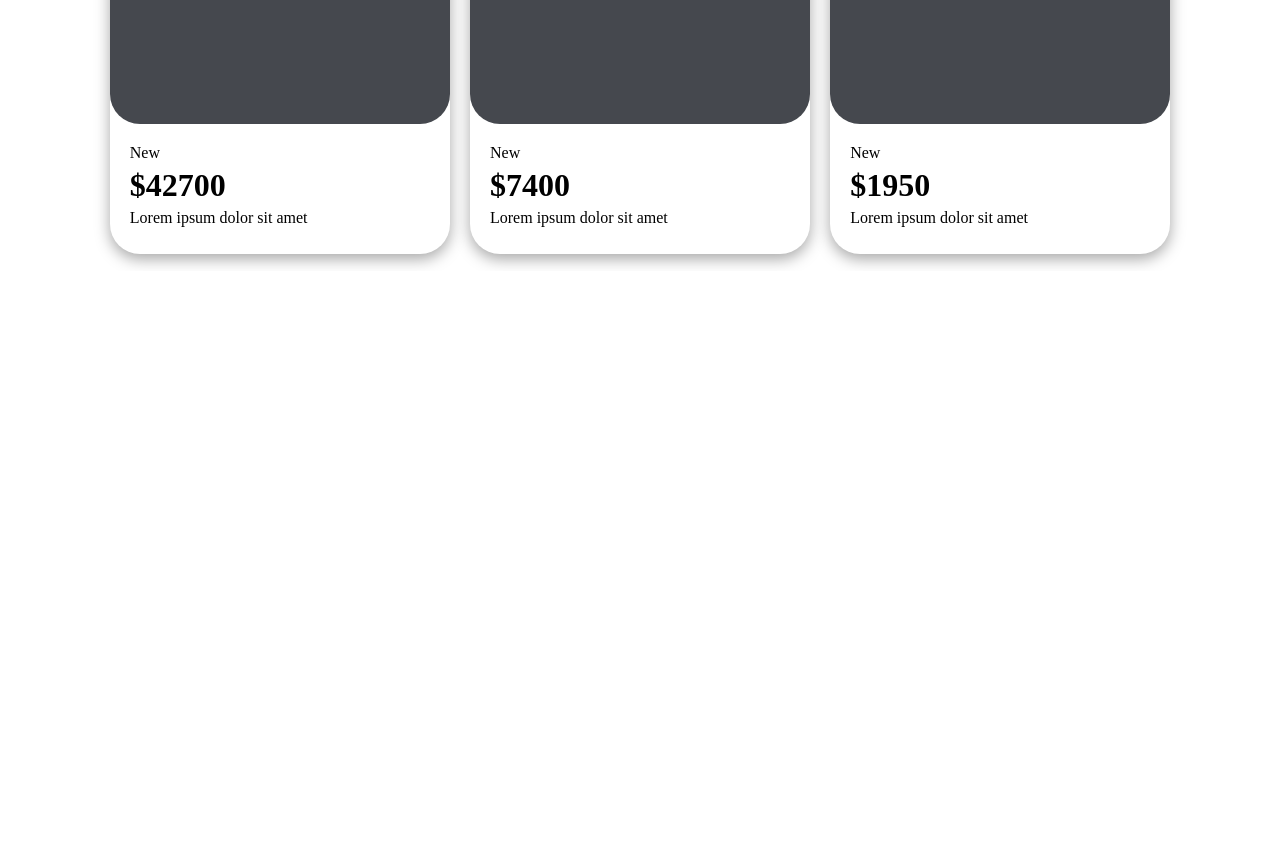
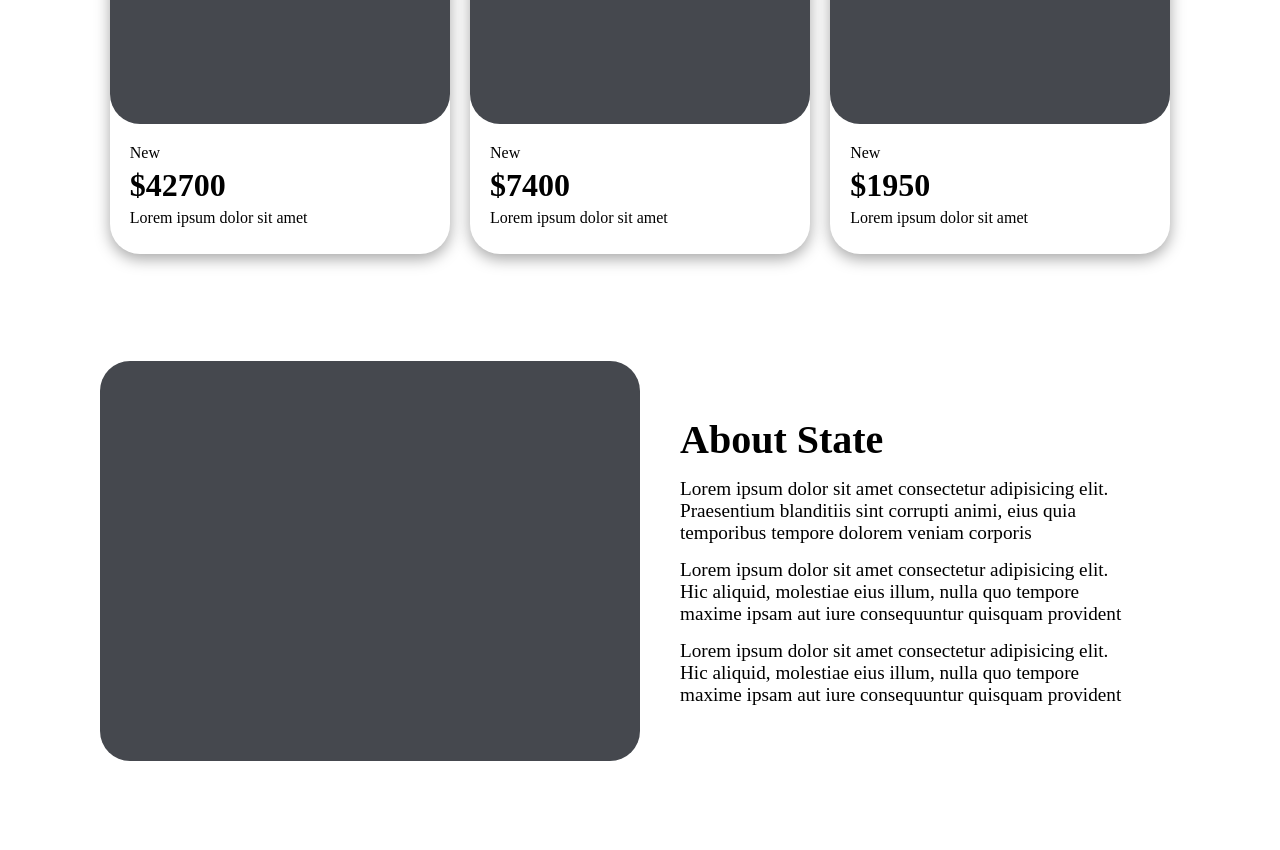
Before and after one commit to DevLuanFagioni/State-web, a plain HTML site: page index.html in a window 1280 px wide. Shown: the part 1329-2179 px from the top of the page. Before the commit the page ends 1600 px from the top, so only its background shows below. Drawn offline with Linux system fonts and the light colour scheme.

Commit message:
adicionando sessão de sobre

```diff
--- a/assets/sass/_about.sass
+++ b/assets/sass/_about.sass
@@ -0,0 +1,26 @@
+@use 'variables'
+@use 'mixins'
+
+#about
+  width: 100%
+  padding: 7% 100px
+  @include mixins.flex(center, center, wrap)
+
+  .about-img
+    width: 50%
+    height: 400px
+    background-color: variables.$primary
+    border-radius: 30px
+
+  .about-content
+    width: 50%
+    height: 400px
+    padding: 40px
+    @include mixins.flex(flex-start, space-evenly, none)
+    flex-direction: column
+
+    h1
+      font-size: variables.$subTitleSize
+
+    p
+      font-size: variables.$textSize
--- a/index.html
+++ b/index.html
@@ -100,6 +100,19 @@
     </div>
   </section>
 
+  <section id="about" >
+    <div class="about-img">
+
+    </div>
+
+    <div class="about-content">
+      <h1>About State</h1>
+      <p>Lorem ipsum dolor sit amet consectetur adipisicing elit. Praesentium blanditiis sint corrupti animi, eius quia temporibus tempore dolorem veniam corporis</p>
+      <p>Lorem ipsum dolor sit amet consectetur adipisicing elit. Hic aliquid, molestiae eius illum, nulla quo tempore maxime ipsam aut iure consequuntur quisquam provident</p>
+      <p>Lorem ipsum dolor sit amet consectetur adipisicing elit. Hic aliquid, molestiae eius illum, nulla quo tempore maxime ipsam aut iure consequuntur quisquam provident</p>
+    </div>
+  </section>
+
   <footer>
 
   </footer>
```
Also changed, not shown: assets/css/style.css, 1 other file.
